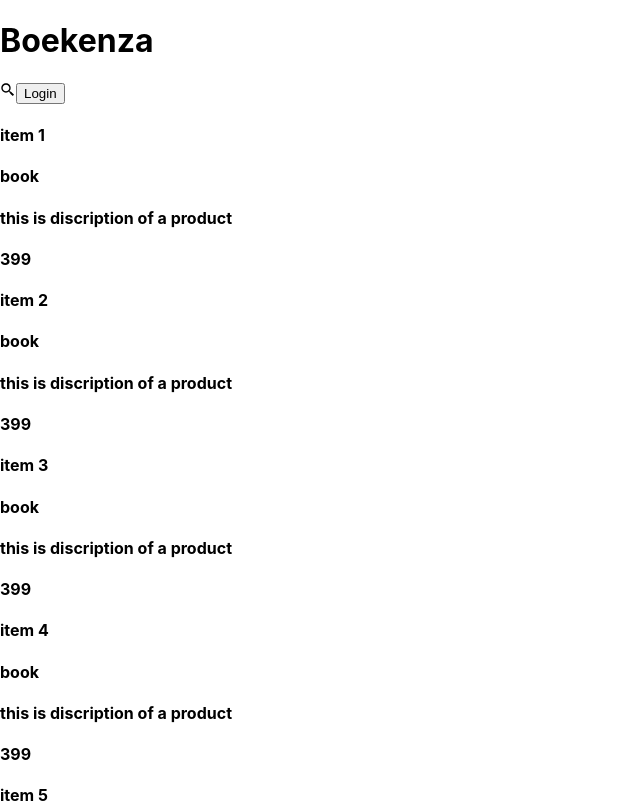
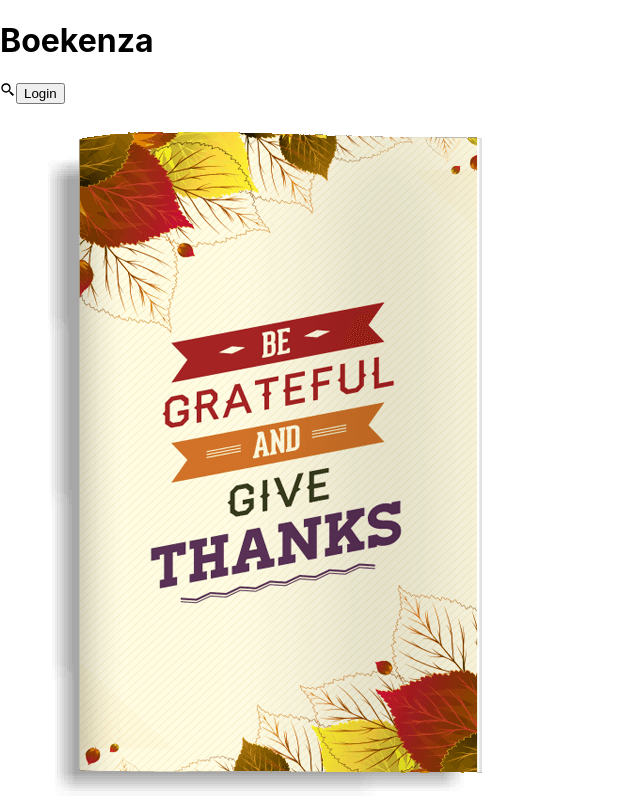
Before and after one commit to Atharvasharma12/Boekenza2.0, a React (Create React App) app: page / in a window 1280 px wide. Shown: the top 803 px of the page, without its empty margins (0-640 px from the left). Built offline with nearby package versions, Linux system fonts and the light colour scheme.

Commit message:
Doc : product image is now availabel

```diff
--- a/src/Components/Home.jsx
+++ b/src/Components/Home.jsx
@@ -23,6 +23,7 @@ function Home() {
           return (
             //we have to give key to every div created from map to make evry item unique
             <div key={id}>
+              <img src={singleProduct.productImg} alt="img" />
               <h4>{singleProduct.productName}</h4>
               <h4>{singleProduct.productCategory}</h4>
               <h4>{singleProduct.productDiscription}</h4>
--- a/src/States/BReducers.jsx
+++ b/src/States/BReducers.jsx
@@ -38,36 +38,42 @@ const initialProductList = {
       productCategory: "book",
       productDiscription: "this is discription of a product",
       productPrice: 399,
+      productImg: "book5.png",
     },
     {
       productName: "item 2",
       productCategory: "book",
       productDiscription: "this is discription of a product",
       productPrice: 399,
+      productImg: "book5.png",
     },
     {
       productName: "item 3",
       productCategory: "book",
       productDiscription: "this is discription of a product",
       productPrice: 399,
+      productImg: "book5.png",
     },
     {
       productName: "item 4",
       productCategory: "book",
       productDiscription: "this is discription of a product",
       productPrice: 399,
+      productImg: "book5.png",
     },
     {
       productName: "item 5",
       productCategory: "book",
       productDiscription: "this is discription of a product",
       productPrice: 399,
+      productImg: "book5.png",
     },
     {
       productName: "item 6",
       productCategory: "book",
       productDiscription: "this is discription of a product",
       productPrice: 399,
+      productImg: "book5.png",
     },
   ],
 };
```
Also changed, not shown: public/book5.png (added).
